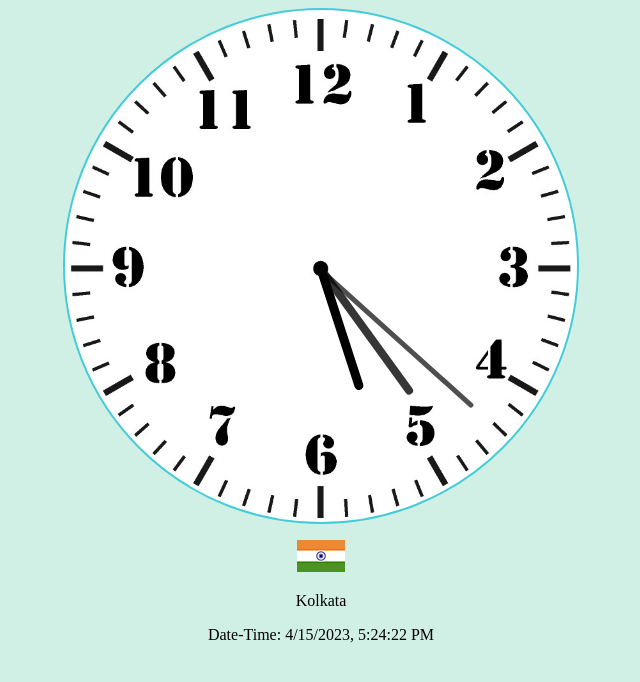
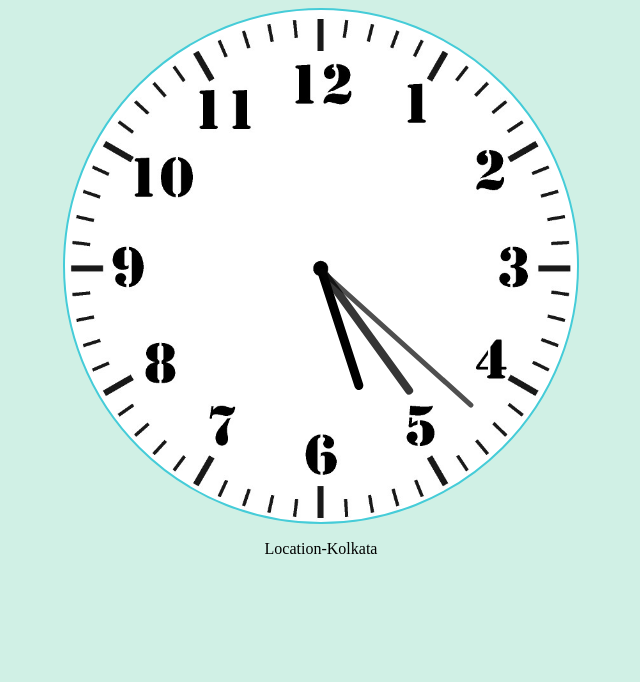
Before and after one commit to SubhamAkhuli/Clock-Website, a plain HTML site: page index.html in a window 1280 px wide. Shown: the whole page, without its empty margins (319-959 px from the left). Drawn offline with Linux system fonts and the light colour scheme.

Commit message:
Update index.html

```diff
--- a/index.html
+++ b/index.html
@@ -18,16 +18,10 @@
         <div id="second"></div>
     </div>
     <div class="origin">
-        <p><img src="India.png" alt="Indian Standrad Time"></p>
-        <p>Kolkata</p>
-        <p>Date-Time: <span id="datetime"></span></p>
+        <p>Location-Kolkata</p>
+        <p class="time"></p>
+        <p class="date"></p>
     </div>
-    <script>
-        setInterval(() =>{
-            var dt = new Date();
-            document.getElementById("datetime").innerHTML = dt.toLocaleString();
-        },1000)
-        </script>
 </body>
 
 </html>
```
